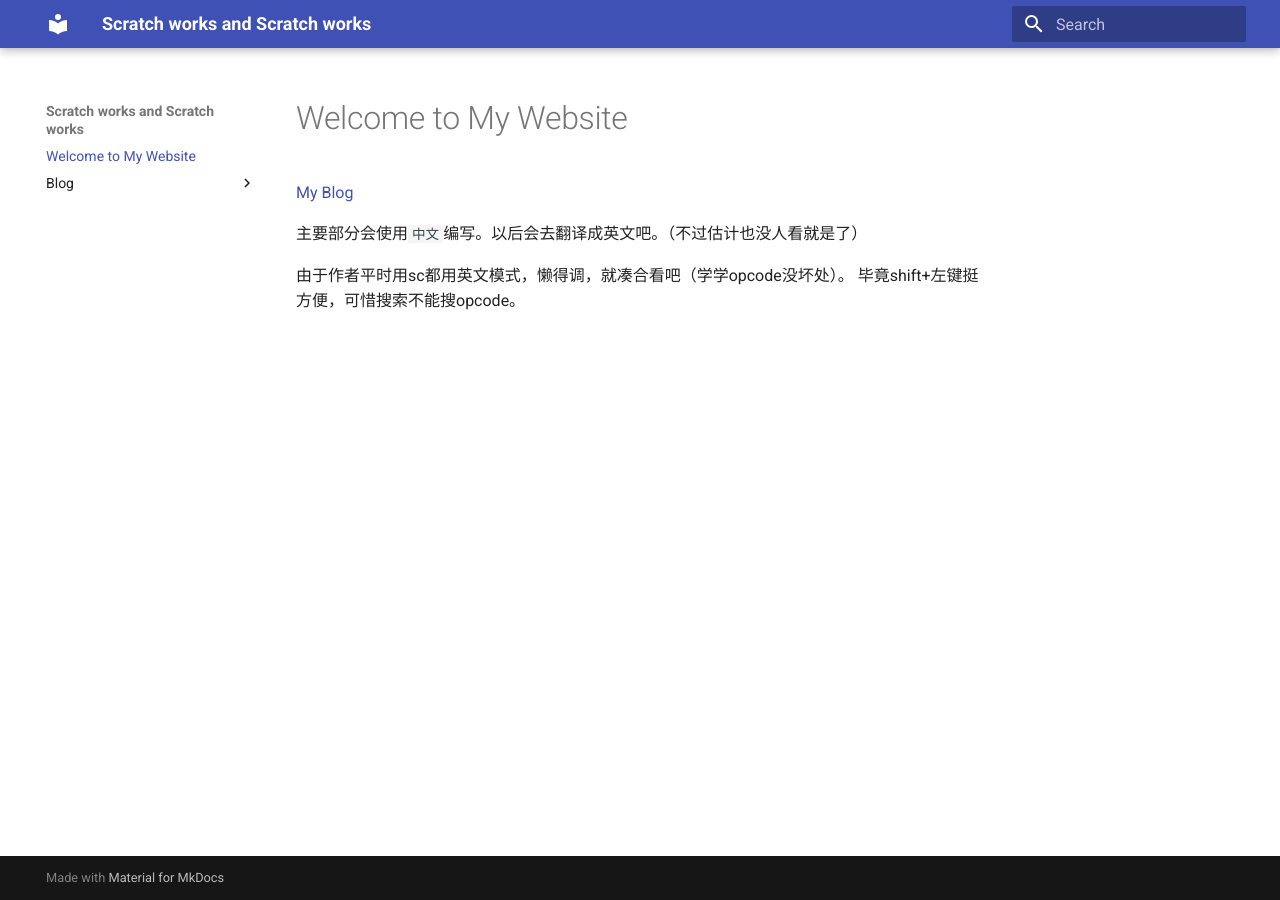
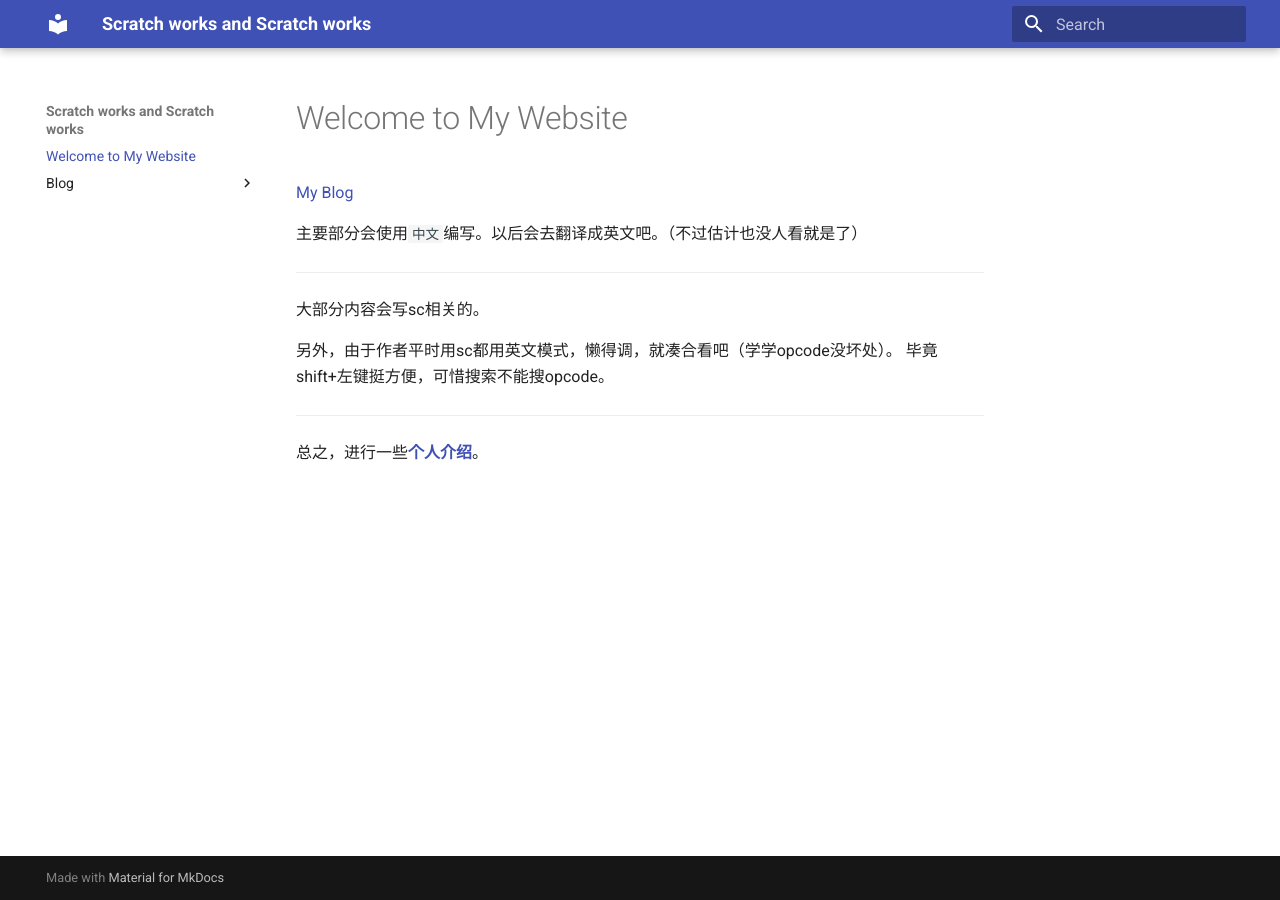
Before and after one commit to Cwulaek/mkdWiki, an MkDocs documentation site: the page built from docs/index.md, in a window 1280 px wide. Built offline with MkDocs 1.6.1 and Material for MkDocs 9.7.7, drawn with Linux system fonts in a browser that asks for light colours.

Commit message:
introduction

```diff
--- a/docs/index.md
+++ b/docs/index.md
@@ -4,5 +4,13 @@
 
 主要部分会使用`中文`编写。以后会去翻译成英文吧。（不过估计也没人看就是了）
 
-由于作者平时用sc都用英文模式，懒得调，就凑合看吧（学学opcode没坏处）。
+-----
+
+大部分内容会写sc相关的。
+
+另外，由于作者平时用sc都用英文模式，懒得调，就凑合看吧（学学opcode没坏处）。
 毕竟shift+左键挺方便，可惜搜索不能搜opcode。
+
+-----
+
+总之，进行一些[**个人介绍**](./introduction/index.md)。
--- a/mkdocs.yml
+++ b/mkdocs.yml
@@ -67,3 +67,4 @@ nav:
       - blog/Channel/index.md
     - Projects:
       - blog/Project Analysis/index.md
+    - introduction/index.md
```
Also changed, not shown: docs/introduction/index.md (added, +7 -0 lines).
